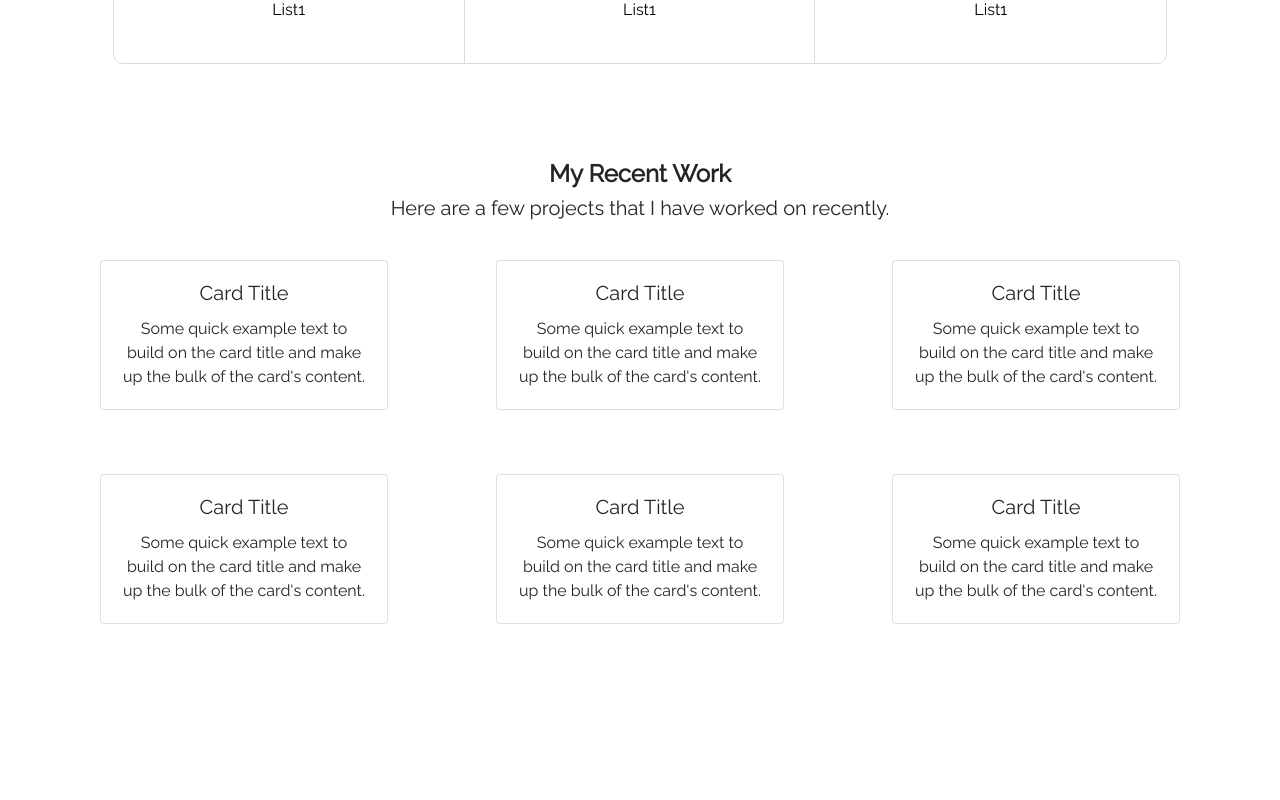
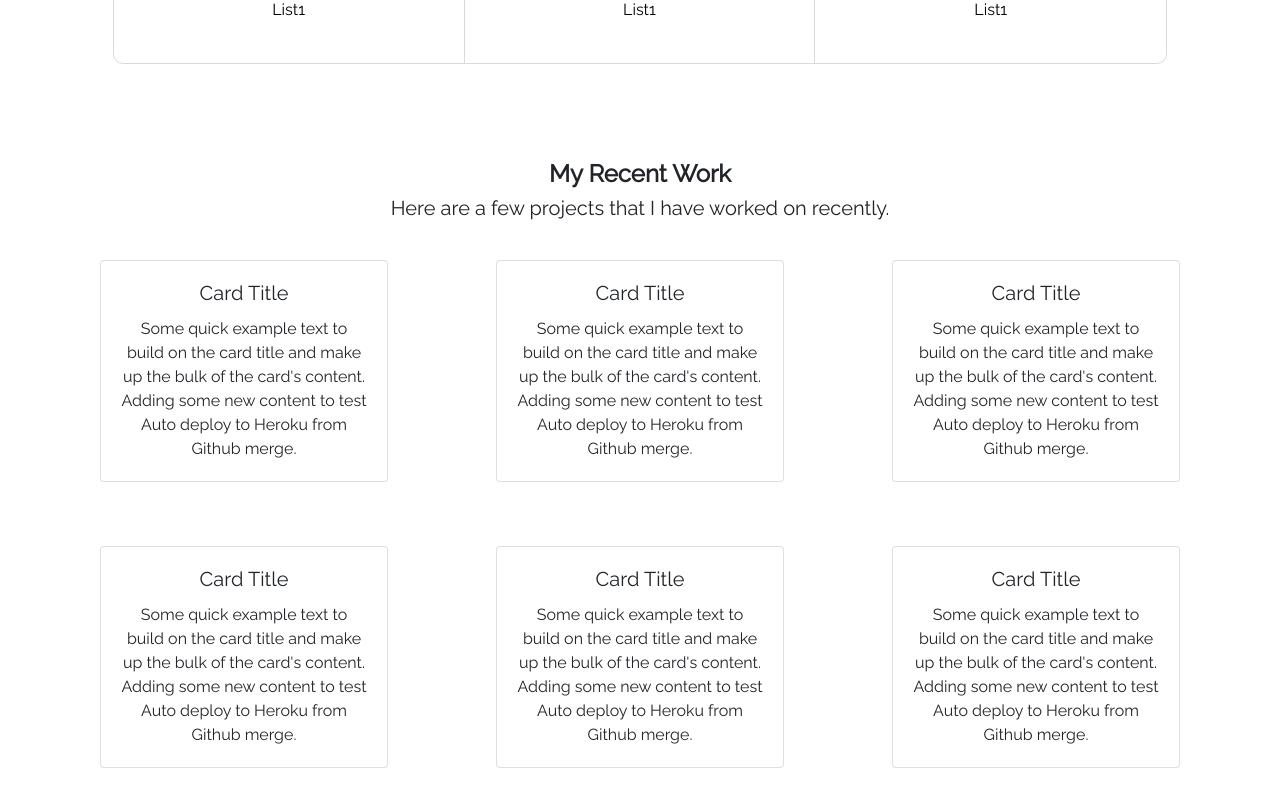
Before and after one commit to prestondoris/preston-doris, a React (Create React App) app: page / in a window 1280 px wide. Shown: the part 1942-2742 px from the top of the page. Before the commit the page ends 2598 px from the top, so only its background shows below. Built offline with nearby package versions, Linux system fonts and the light colour scheme.

Commit message:
Updated Project Card text to test Heroku integration with Github

```diff
--- a/src/ProjectCard.js
+++ b/src/ProjectCard.js
@@ -8,7 +8,8 @@ function ProjectCard(props) {
         <Card.Title>Card Title</Card.Title>
         <Card.Text>
           Some quick example text to build on the card title and make up the bulk of
-          the card's content.
+          the card's content. Adding some new content to test Auto deploy to Heroku
+          from Github merge.
         </Card.Text>
       </Card.Body>
     </Card>
```
